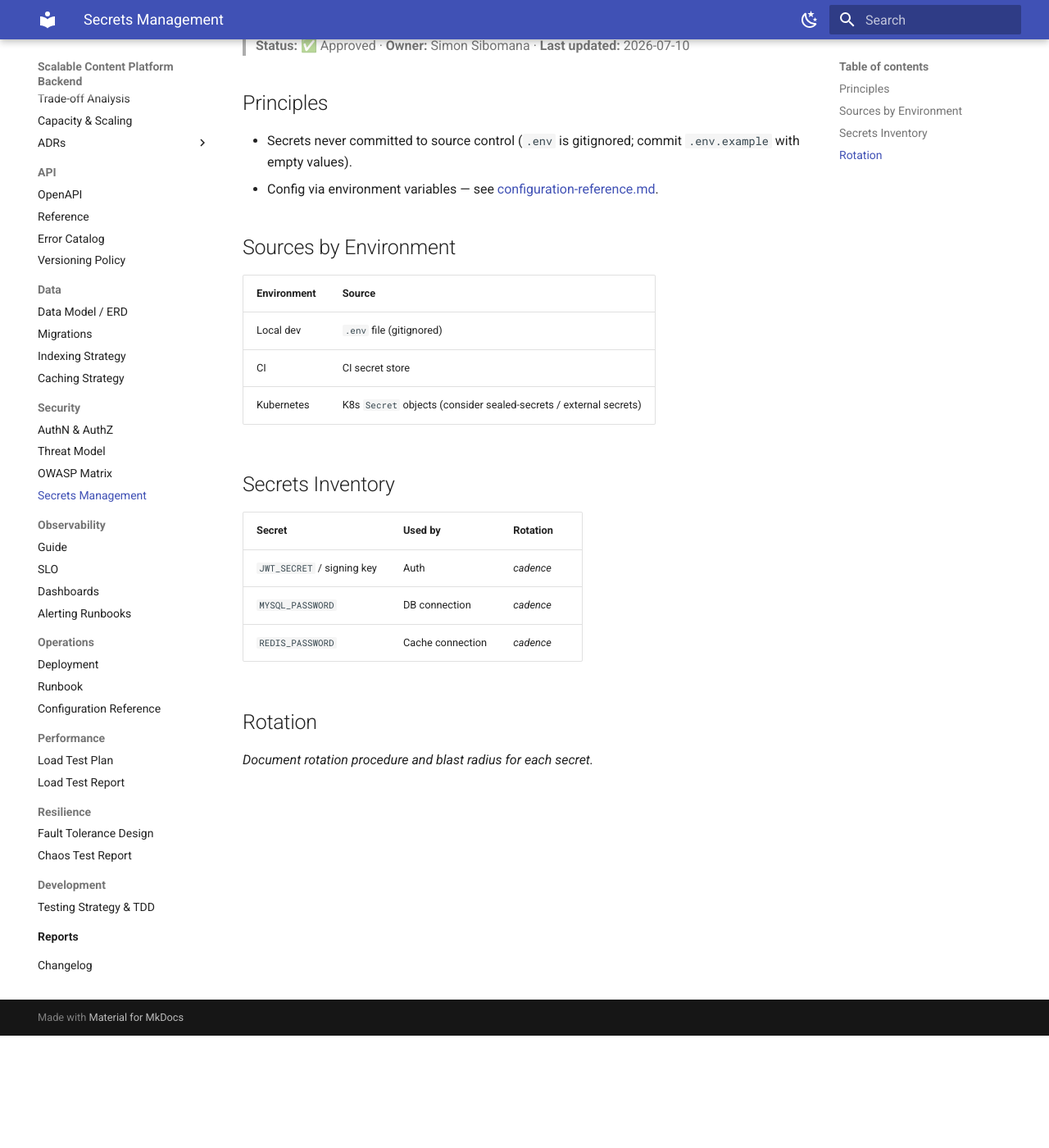
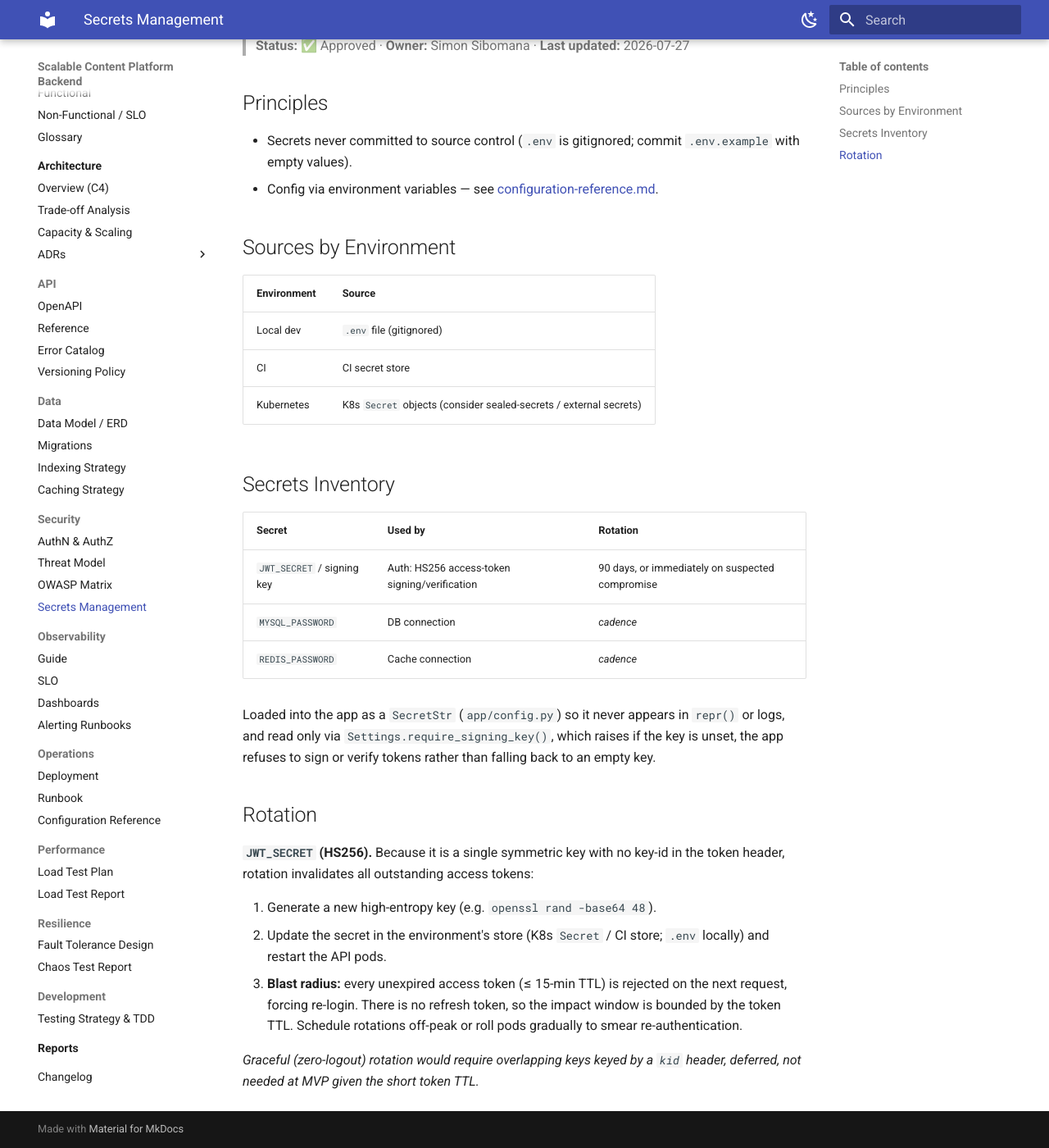
Before and after one commit to sibomana-si/scalable-content-platform, an MkDocs documentation site: the page built from docs/security/secrets-management.md, in a window 1280 px wide and 1400 px high, scrolled down 137 px. Shown: the whole window at 82% size. Built offline with MkDocs 1.6.1 and Material for MkDocs 9.7.7, drawn with Linux system fonts in a browser that asks for light colours.

Commit message:
implement JWT signing config via environment

```diff
--- a/docs/security/secrets-management.md
+++ b/docs/security/secrets-management.md
@@ -1,6 +1,6 @@
 # Secrets Management
 
-> **Status:** ✅ Approved · **Owner:** Simon Sibomana · **Last updated:** 2026-07-10
+> **Status:** ✅ Approved · **Owner:** Simon Sibomana · **Last updated:** 2026-07-27
 
 ## Principles
 - Secrets never committed to source control (`.env` is gitignored; commit `.env.example` with empty values).
@@ -16,9 +16,24 @@
 ## Secrets Inventory
 | Secret | Used by | Rotation |
 |---|---|---|
-| `JWT_SECRET` / signing key | Auth | _cadence_ |
+| `JWT_SECRET` / signing key | Auth: HS256 access-token signing/verification | 90 days, or immediately on suspected compromise |
 | `MYSQL_PASSWORD` | DB connection | _cadence_ |
 | `REDIS_PASSWORD` | Cache connection | _cadence_ |
 
+Loaded into the app as a `SecretStr` (`app/config.py`) so it never appears in `repr()` or logs, and
+read only via `Settings.require_signing_key()`, which raises if the key is unset, the app refuses to
+sign or verify tokens rather than falling back to an empty key.
+
 ## Rotation
-_Document rotation procedure and blast radius for each secret._
+**`JWT_SECRET` (HS256).** Because it is a single symmetric key with no key-id in the token header,
+rotation invalidates all outstanding access tokens:
+
+1. Generate a new high-entropy key (e.g. `openssl rand -base64 48`).
+2. Update the secret in the environment's store (K8s `Secret` / CI store; `.env` locally) and restart
+   the API pods.
+3. **Blast radius:** every unexpired access token (≤ 15-min TTL) is rejected on the next request,
+   forcing re-login. There is no refresh token, so the impact window is bounded by the token TTL.
+   Schedule rotations off-peak or roll pods gradually to smear re-authentication.
+
+_Graceful (zero-logout) rotation would require overlapping keys keyed by a `kid` header, deferred, not
+needed at MVP given the short token TTL._
```
Also changed, not shown: docs/operations/configuration-reference.md (+4 -3 lines), 3 other files.
